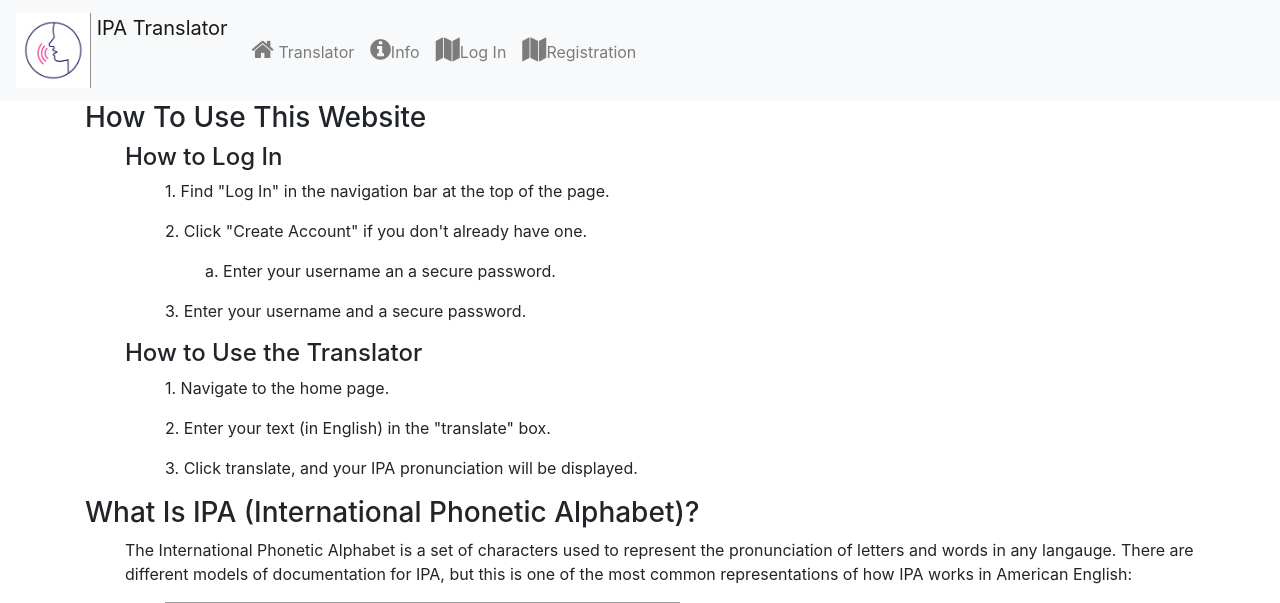
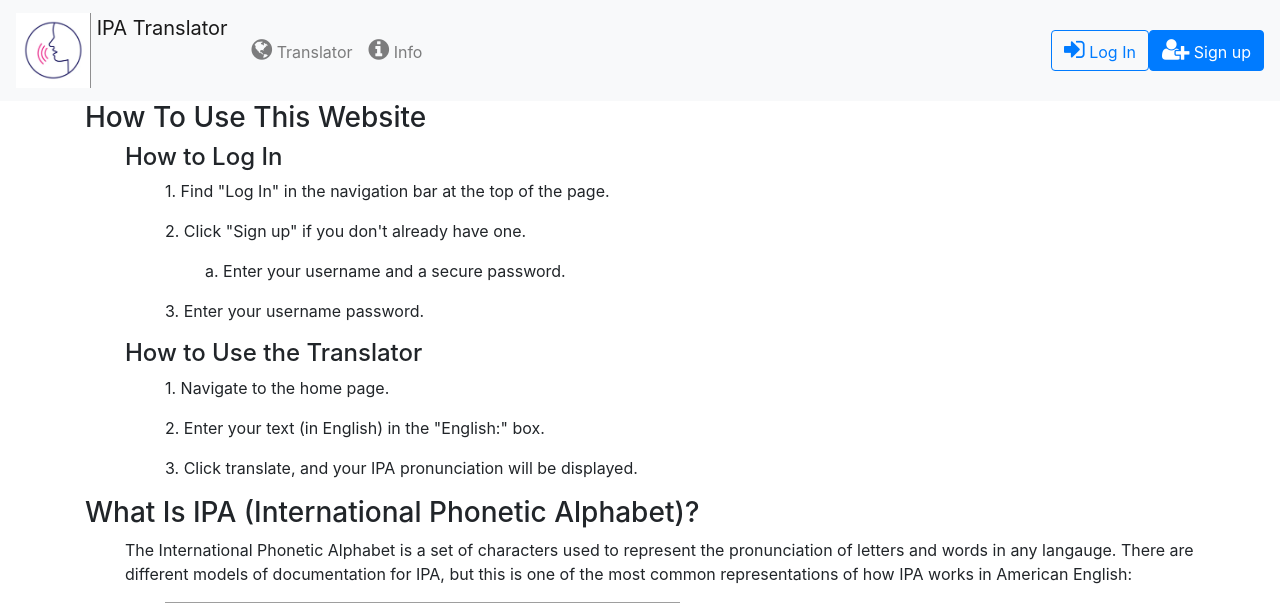
Before and after one commit to Caden-Kienitz/TSP_Team9, a Django app: page /help/ in a window 1280 px wide. Shown: the top 603 px of the page. Run offline with Django 4.2, Linux system fonts and the light colour scheme; some libraries are stand-ins or nearby versions; grey boxes are pictures that could not be loaded.

Commit message:
Changes to home, navbar, info
-Commented out old translation form
-Updated navbar to right-align login and signup button
- Updated info page to match home page terminology.

```diff
--- a/app/templates/help.html
+++ b/app/templates/help.html
@@ -14,16 +14,16 @@
       <h4> How to Log In</h4>
       <ul>
       <p>1. Find "Log In" in the navigation bar at the top of the page.</p>
-      <p>2. Click "Create Account" if you don't already have one.</p>
+      <p>2. Click "Sign up" if you don't already have one.</p>
       <ul>
-      <p>a. Enter your username an a secure password. </p>
+      <p>a. Enter your username and a secure password. </p>
       </ul>
-      <p>3. Enter your username and a secure password. </p>
+      <p>3. Enter your username password. </p>
     </ul>
     <h4> How to Use the Translator</h4>
     <ul>
       <p>1. Navigate to the home page. </p>
-      <p>2. Enter your text (in English) in the "translate" box. </p>
+      <p>2. Enter your text (in English) in the "English:" box. </p>
       <p>3. Click translate, and your IPA pronunciation will be displayed. </p>
     </ul>
     </div>
--- a/app/templates/home.html
+++ b/app/templates/home.html
@@ -5,23 +5,21 @@
 {% endblock %}
 
 {% block body %}
-
+<!--
 <div class="container">
   <div class="row justify-content-center">
-  <!-- the form tag will send the data to the path '/' -->
   <form action = "" method = "post">
     <label for = ""> Enter phrase to be translated:  </label>
     <input type = "text" name = "your phrase" id = "your phrase" maxlength ="100"/>
     {% csrf_token %}
     {{ form }}
-    <!-- The input tag will allow the user to submit the form -->
     <input type = "submit" value = "Submit" />
   </form>
-  <!-- The form_data.address variable will display the data that is entered into the form -->
   <div id="ipa">
   {{ form_data.address }}
   </div>
 </div>
+-->
   <div class="row">
     <div class="col-sm">
       <h3>Example Translations</h3>
--- a/app/templates/navbar.html
+++ b/app/templates/navbar.html
@@ -16,16 +16,19 @@
       <ul class="navbar-nav">
 
         <li class="nav-item">
-          <a class="nav-link" href="/"><i class="fa fa-home" aria-hidden="true" style="font-size:24px"></i> Translator</a>
+          <a class="nav-link" href="/"><i class="fa fa-globe" aria-hidden="true" style="font-size:24px"></i>  Translator</a>
         </li>
         <li class="nav-item">
-          <a class="nav-link" href="/help"><i class="fa fa-info-circle" aria-hidden="true" style="font-size:24px"></i>Info</a>
+          <a class="nav-link" href="/help"><i class="fa fa-info-circle" aria-hidden="true" style="font-size:24px"></i>  Info</a>
+        </li>
+      </ul>
+      <ul class = "navbar-nav ml-auto">
+        <li>
+
+          <a class="btn btn-outline-primary me-2" href="/login"><i class="fa fa-sign-in" aria-hidden="false" style="font-size:24px"></i>  Log In</a>
         </li>
         <li>
-          <a class="nav-link" href="/login"><i class="fa fa-map" aria-hidden="false" style="font-size:24px"></i>Log In</a>
-        </li>
-        <li>
-          <a class="nav-link" href="/Registration"><i class="fa fa-map" aria-hidden="false" style="font-size:24px"></i>Registration</a>
+          <a class="btn btn-primary" href="/registration"><i class="fa fa-user-plus" aria-hidden="false" style="font-size:24px"></i>  Sign up</a>
         </li>
       </ul>
     </div>
```
